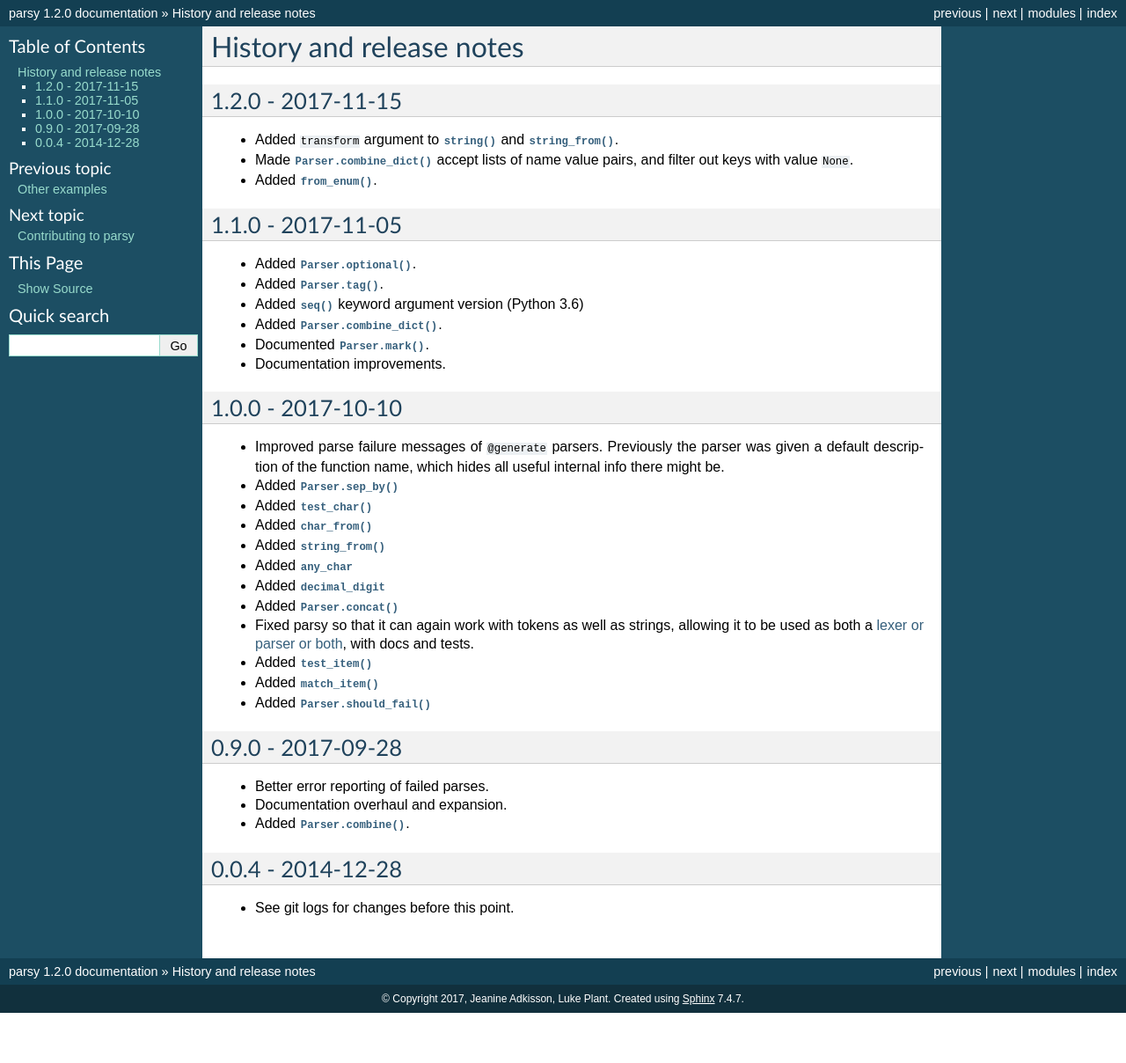
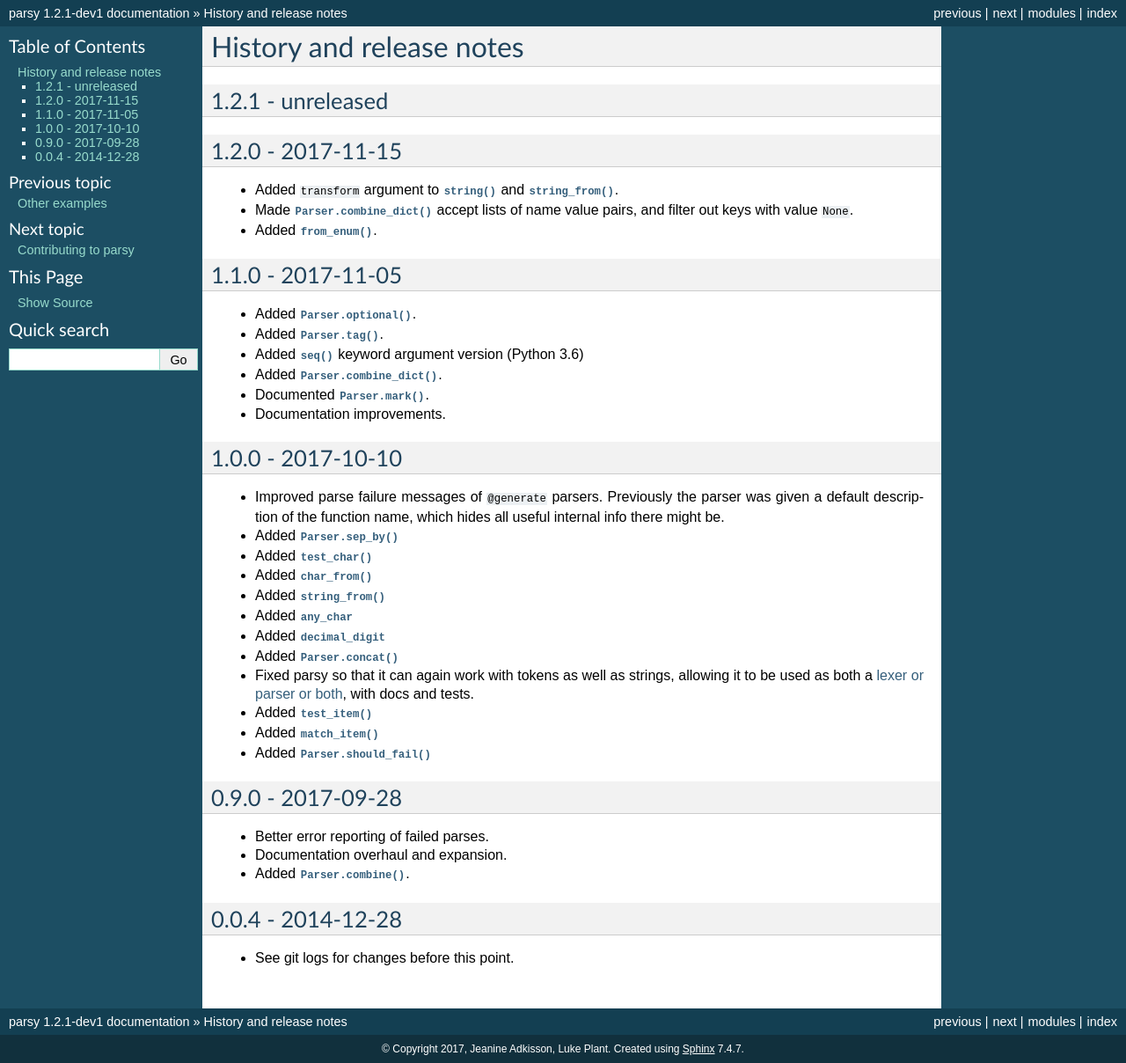
Before and after one commit to python-parsy/parsy, a Sphinx documentation site: the page built from docs/history.rst, in a window 1280 px wide. Shown: the whole page at 88% size. Built offline with Sphinx 7.4.7, drawn with Linux system fonts in a browser that asks for light colours; before the commit the page ends 1151 px from its top, so only the background shows below that.

Commit message:
Version bump - 1.2.1-dev1

```diff
--- a/docs/conf.py
+++ b/docs/conf.py
@@ -55,9 +55,9 @@
 # built documents.
 #
 # The short X.Y version.
-version = '1.2.0'
+version = '1.2.1'
 # The full version, including alpha/beta/rc tags.
-release = '1.2.0'
+release = '1.2.1-dev1'
 
 # The language for content autogenerated by Sphinx. Refer to documentation
 # for a list of supported languages.
--- a/docs/history.rst
+++ b/docs/history.rst
@@ -3,6 +3,10 @@
 =========================
 
 .. currentmodule:: parsy
+
+1.2.1 - unreleased
+------------------
+
 
 1.2.0 - 2017-11-15
 ------------------
--- a/src/parsy/version.py
+++ b/src/parsy/version.py
@@ -1 +1 @@
-__version__ = '1.2.0'
+__version__ = '1.2.1-dev1'
```
